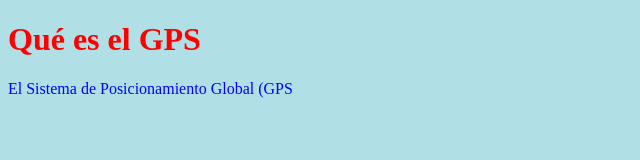
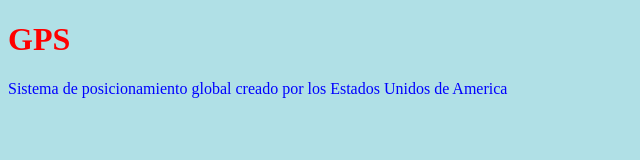
Before and after one commit to Hidalgo1996/CSS_Gitub_pages, a plain HTML site: page index.html in a window 1280 px wide. Shown: the whole page, without its empty margins (0-640 px from the left). Drawn offline with Linux system fonts and the light colour scheme.

Commit message:
Update index.html

```diff
--- a/index.html
+++ b/index.html
@@ -8,7 +8,7 @@ p {color: blue;}
 </style>
 </head>
 <body>
-<h1>Qué es el GPS</h1>
-<p> El Sistema de Posicionamiento Global (GPS</p>
+<h1>GPS</h1>
+<p> Sistema de posicionamiento global creado por los Estados Unidos de America</p>
 </body>
 </html>
```
